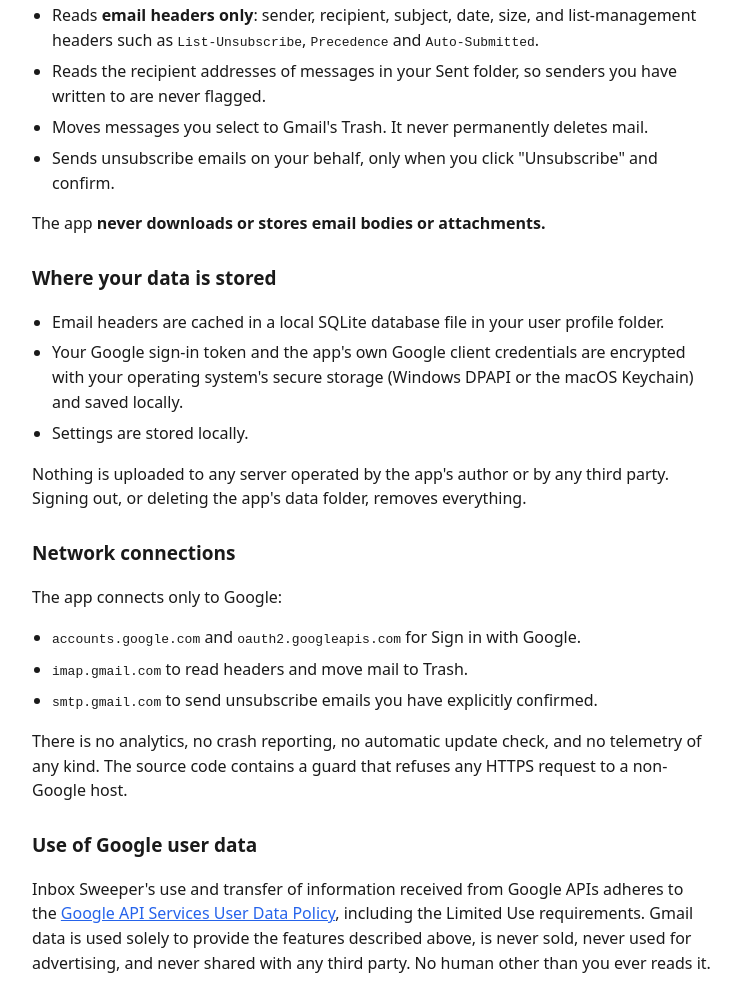
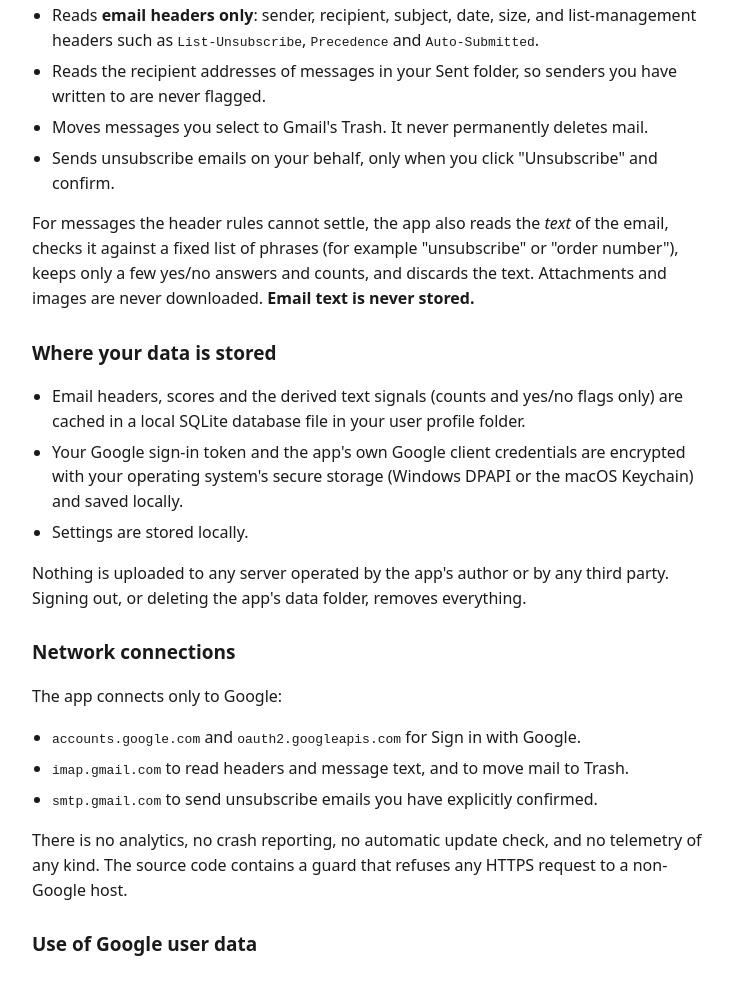
Before and after one commit to gizemalkaan/inbox-sweeper-site, a plain HTML site: page privacy.html in a window 1280 px wide. Shown: the part 510-1491 px from the top of the page, without its empty margins (268-1009 px from the left). Drawn offline with Linux system fonts and the light colour scheme.

Commit message:
Privacy policy: text analysed in memory, never stored

```diff
--- a/privacy.html
+++ b/privacy.html
@@ -90,11 +90,16 @@
         <li>Moves messages you select to Gmail's Trash. It never permanently deletes mail.</li>
         <li>Sends unsubscribe emails on your behalf, only when you click "Unsubscribe" and confirm.</li>
       </ul>
-      <p>The app <strong>never downloads or stores email bodies or attachments.</strong></p>
+      <p>
+        For messages the header rules cannot settle, the app also reads the <em>text</em> of the
+        email, checks it against a fixed list of phrases (for example "unsubscribe" or "order
+        number"), keeps only a few yes/no answers and counts, and discards the text. Attachments
+        and images are never downloaded. <strong>Email text is never stored.</strong>
+      </p>
 
       <h2>Where your data is stored</h2>
       <ul>
-        <li>Email headers are cached in a local SQLite database file in your user profile folder.</li>
+        <li>Email headers, scores and the derived text signals (counts and yes/no flags only) are cached in a local SQLite database file in your user profile folder.</li>
         <li>Your Google sign-in token and the app's own Google client credentials are encrypted with your operating system's secure storage (Windows DPAPI or the macOS Keychain) and saved locally.</li>
         <li>Settings are stored locally.</li>
       </ul>
@@ -104,7 +109,7 @@
       <p>The app connects only to Google:</p>
       <ul>
         <li><code>accounts.google.com</code> and <code>oauth2.googleapis.com</code> for Sign in with Google.</li>
-        <li><code>imap.gmail.com</code> to read headers and move mail to Trash.</li>
+        <li><code>imap.gmail.com</code> to read headers and message text, and to move mail to Trash.</li>
         <li><code>smtp.gmail.com</code> to send unsubscribe emails you have explicitly confirmed.</li>
       </ul>
       <p>
```
